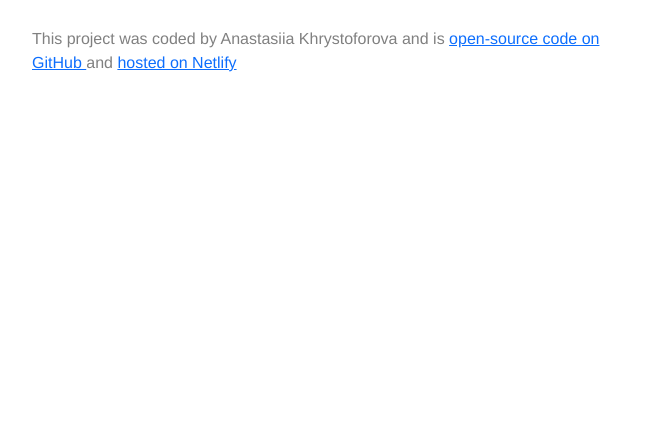
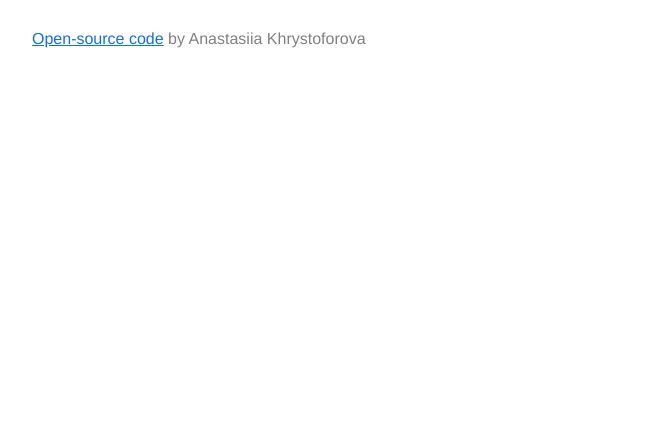
Before and after one commit to AnastasiiaKhry/home-5aaforked, a website built with Parcel: page index.html in a window 1280 px wide. Shown: the part 369-800 px from the top of the page, without its empty margins (308-971 px from the left). Built offline with nearby package versions, Linux system fonts and the light colour scheme; no server answers.

Commit message:
open-source

```diff
--- a/index.html
+++ b/index.html
@@ -62,8 +62,7 @@
       </div>
       </div>
       <p class="code">
-      This project was coded by Anastasiia Khrystoforova and is <a href="https://github.com/AnastasiiaKhry/home-5aaforked.git">
-      open-source code on GitHub </a>and <a href="https://ubiquitous-raindrop-4f0056.netlify.app">hosted on Netlify</a> </p>
+      <a href="https://github.com/AnastasiiaKhry/home-5aaforked.git"> Open-source code</a> by Anastasiia Khrystoforova </p>
       <script src="src/index.js"></script>
     </body>
   </html>
```
